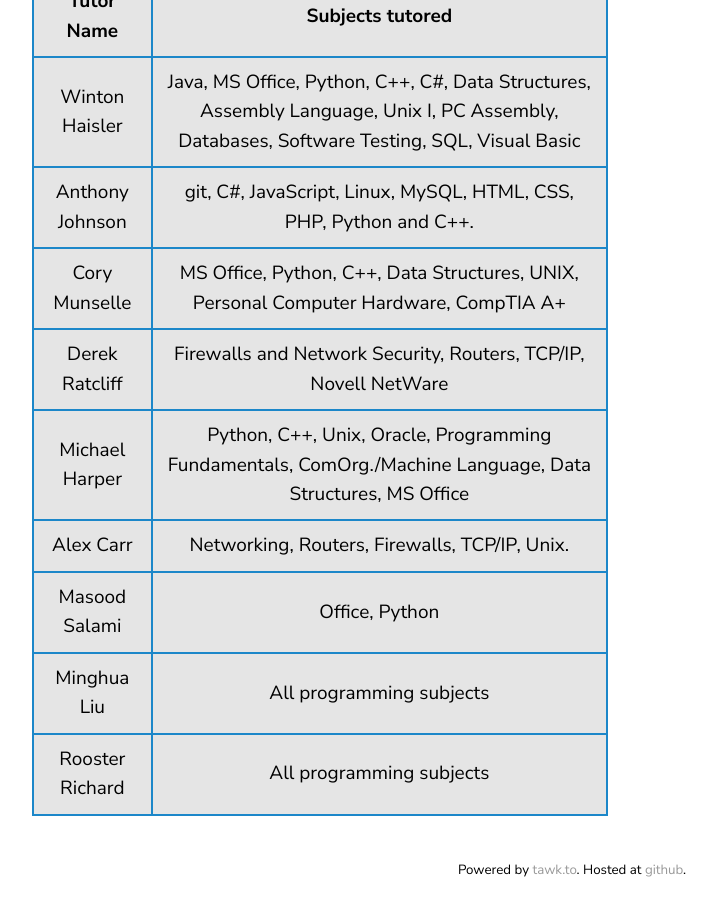
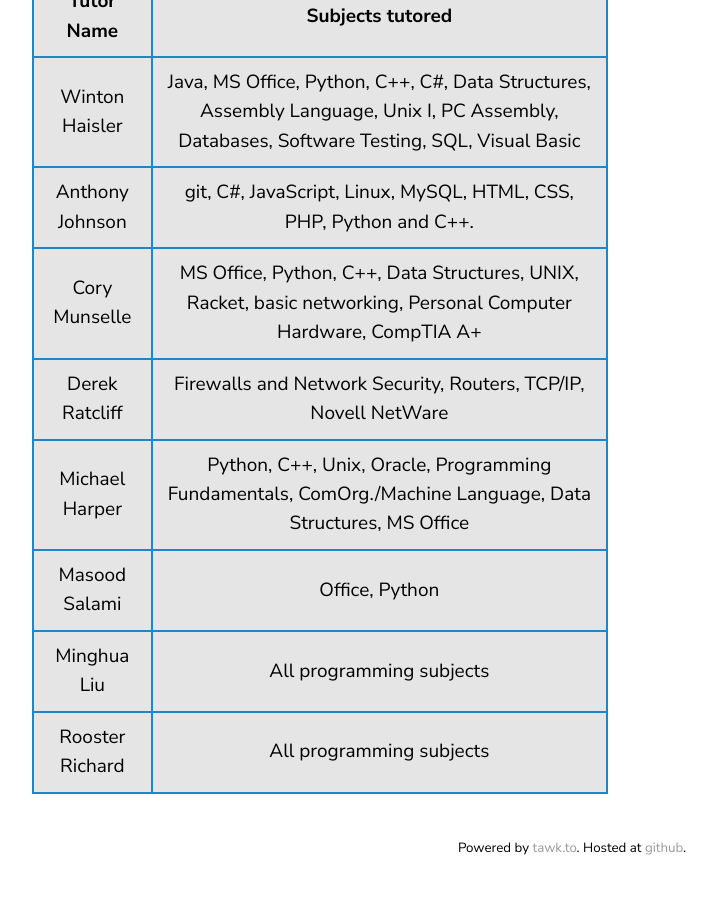
Before and after one commit to roosterrichard/acctutor, a Jekyll site: the page built from index.md, in a window 1280 px wide and 900 px high, scrolled down 1411 px. Shown: the whole window, without its empty margins (68-785 px from the left). Built offline with Jekyll 4.4.1, drawn with Linux system fonts in a browser that asks for light colours; our own code applies the rules of GitHub Pages for plain Markdown files.

Commit message:
update tutors

```diff
--- a/index.md
+++ b/index.md
@@ -26,10 +26,9 @@ email address to enable screensharing.
 </tr>
 <tr><td>Winton Haisler</td><td>Java, MS Office, Python, C++, C#, Data Structures, Assembly Language, Unix I, PC Assembly, Databases, Software Testing, SQL, Visual Basic</td></tr>
 <tr><td>Anthony Johnson</td><td>git, C#, JavaScript, Linux, MySQL, HTML, CSS, PHP, Python and C++.</td></tr>
-<tr><td>Cory Munselle</td><td>MS Office, Python, C++, Data Structures, UNIX, Personal Computer Hardware, CompTIA A+</td></tr>
+<tr><td>Cory Munselle</td><td>MS Office, Python, C++, Data Structures, UNIX, Racket, basic networking, Personal Computer Hardware, CompTIA A+</td></tr>
 <tr><td>Derek Ratcliff</td><td>Firewalls and Network Security, Routers, TCP/IP, Novell NetWare</td></tr>
 <tr><td>Michael Harper</td><td>Python, C++, Unix, Oracle, Programming Fundamentals, ComOrg./Machine Language, Data Structures, MS Office</td></tr>
-<tr><td>Alex Carr</td><td>Networking, Routers, Firewalls, TCP/IP, Unix.</td></tr>
 <tr><td>Masood Salami</td><td>Office, Python</td></tr>
 <tr><td>Minghua Liu</td><td>All programming subjects</td></tr>
 <tr><td>Rooster Richard</td><td>All programming subjects</td></tr>
```
